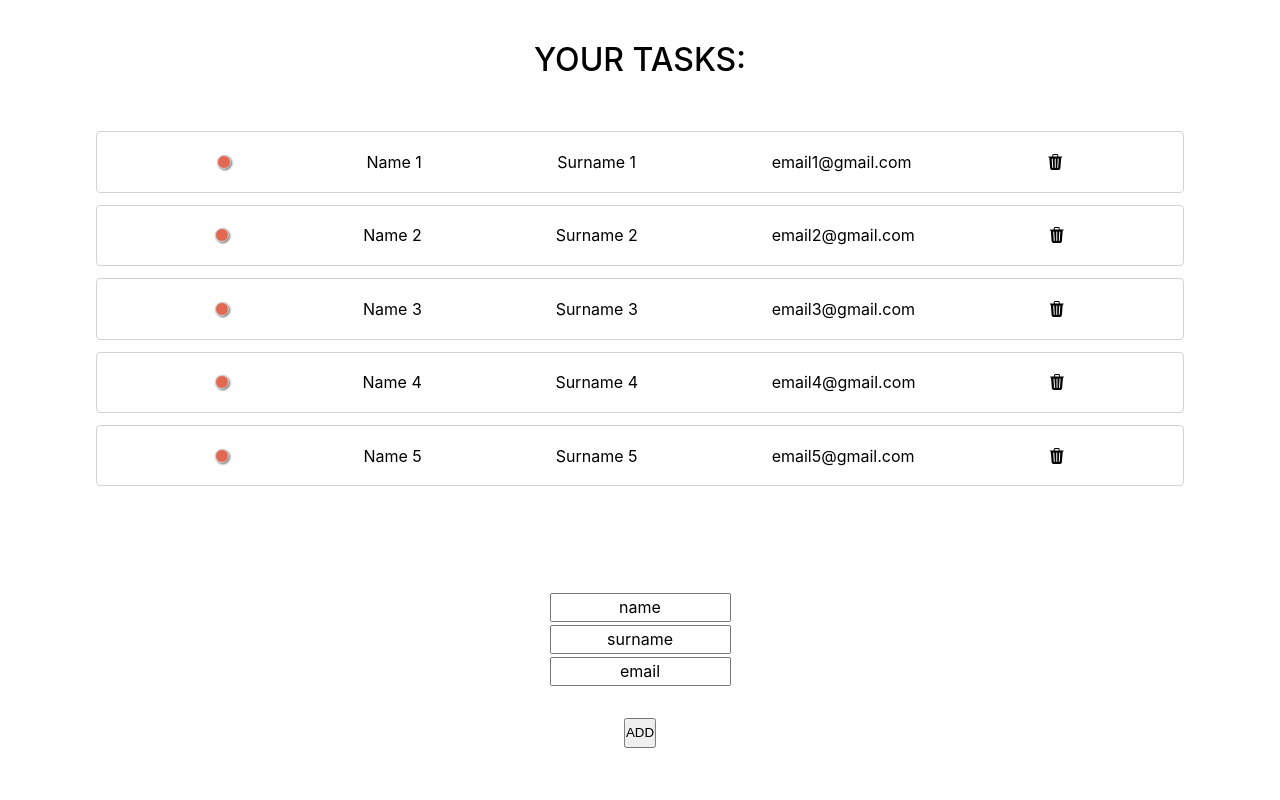
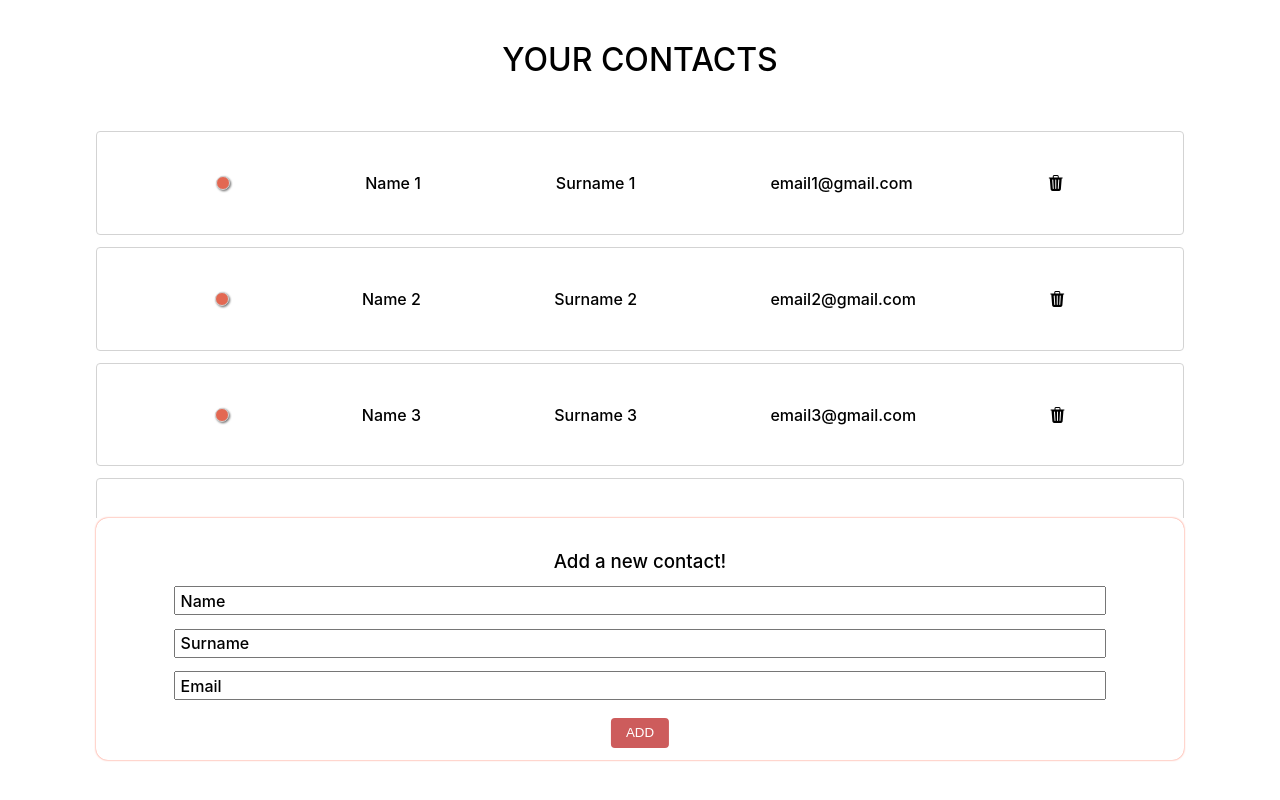
Before and after one commit to afonttorres/contact, a React (Create React App) app: page / in a window 1280 px wide. Built offline with nearby package versions, Linux system fonts and the light colour scheme.

Commit message:
ex 7, 8 y 9

```diff
--- a/src/components/container/ContactList.jsx
+++ b/src/components/container/ContactList.jsx
@@ -17,7 +17,9 @@ const ContactList = () => {
 
     //METHODS
     const toggleStatus = (contact) => {
-        setContacts(contacts.map((c, i) => contacts.indexOf(contact) === i ? c = { ...c, isConnected: !c.isConnected } : c))
+        let tempContacts = [...contacts];
+        tempContacts[contacts.indexOf(contact)].isConnected = !contact.isConnected;
+        setContacts(tempContacts)
     }
 
     const removeContact = (contact) => {
@@ -25,14 +27,14 @@ const ContactList = () => {
     }
 
     const addContact = (contact) => {
-        let savedContacts = [...contacts];
-        savedContacts.push(contact);
-        setContacts(savedContacts);
+        let tempContacts = [...contacts];
+        tempContacts.push(contact);
+        setContacts(tempContacts);
     }
 
     return (
         <main className='main-cont col'>
-            <h1 className='title' >YOUR TASKS:</h1>
+            <h1 className='title' >YOUR CONTACTS</h1>
             <section className='contact-list col'>
                 {contacts.map((contact, key) => (
                     <ContactComponent
--- a/src/components/pure/forms/ContactForm.jsx
+++ b/src/components/pure/forms/ContactForm.jsx
@@ -15,14 +15,20 @@ const ContactForm = ({ addContact }) => {
         e.preventDefault();
         let { name, surname, email } = contactData;
         addContact(new Contact(name, surname, email));
+        resetInput();
     }
 
-    const moveLabel = (field) => {
-        return contactData[field].length > 0 && contactData[field] !== '' ? 'placehold' : 'above';
+    const resetInput = () => {
+        setContactData(contact);
+    }
+
+    const defineLabelStle = (field) => {
+        return contactData[field].length > 0 && contactData[field] !== '' ? 'filled' : '';
     }
 
     return (
         <form className='col' onSubmit={add}>
+            <h3>Add a new contact!</h3>
             {Object.keys(contactData).map((field, key) => (
                 <div key={key} className='form-control col'>
                     <input
@@ -30,7 +36,9 @@ const ContactForm = ({ addContact }) => {
                         type={field === 'email' ? 'email' : 'text'}
                         onChange={(e) => setContactData({ ...contactData, [field]: e.target.value })}
                     />
-                    <label htmlFor={field} >{field}</label>
+                    <label htmlFor={field}
+                        className={defineLabelStle(field)}
+                    >{field}</label>
                 </div>
             ))}
             <button type='submit'>ADD</button>
--- a/src/styles/contact.scss
+++ b/src/styles/contact.scss
@@ -1,3 +1,6 @@
+*{
+    font-weight: 500;
+}
 .col {
     display: flex;
     flex-direction: column;
@@ -17,7 +20,6 @@
 .title {
     height: 10%;
     margin: 0;
-    font-weight: 500;
 }
 
 .contact-list,
@@ -30,11 +32,12 @@ form {
 
 .contact-list {
     height: 60%;
+    justify-content: flex-start;
     overflow-y: scroll;
 }
 
 .contact {
-    height: 5rem;
+    min-height: 5rem;
     width: inherit;
     width: -webkit-fill-available;
     display: flex;
@@ -79,32 +82,63 @@ form {
 
 form {
     height: 30%;
+    position: relative;
+    border-radius: 0.75rem;
+    box-shadow: 0px 0px 2px tomato;
+    justify-content: flex-start !important;
+    gap: 7%;
 }
 
 .form-control {
-    height: fit-content;
-    width: 100%;
+    min-height: 30px;
+    width: 85%;
     align-items: center;
+    position: relative;
+}
+
+input, input:focus, input:hover{
+    outline: none;
+    box-shadow: none;
 }
 
 .form-control>input {
     height: 25px;
+    width: 100%;
     position: absolute;
+    padding-left: 3px;
 }
 
 .form-control>label {
     position: relative;
+    align-self: flex-start;
+    left: 3px;
+    text-transform: capitalize;
 }
 
-input:focus+label {
-    top: -20px;
+input:focus+label, label.filled {
+    top: -15px;
+    left: 15px;
+    background-color: white;
 }
 
 form>button {
     height: 30px;
     margin: 0 auto;
+    padding: 0 15px;
     position: absolute;
     bottom: 5%;
     left: 50%;
     transform: translate(-50%);
+    border-radius: .25rem;
+    background-color: indianred;
+    color: white;
+    border: none;
+    outline: none;
+    box-shadow: none;
 }
+
+form>button:hover{
+    background-color: white;
+    color: indianred;
+    border: 1px solid indianred;
+}
```
Also changed, not shown: 1 other file (tests, documents, lock files or other folders).
